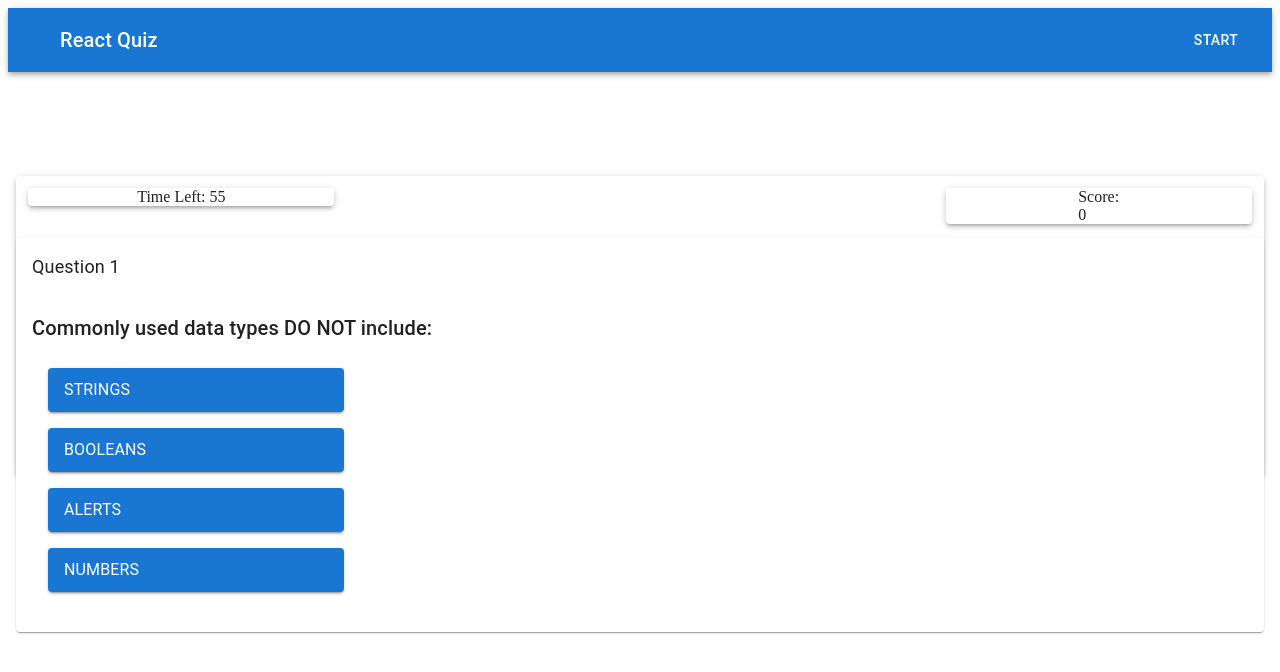
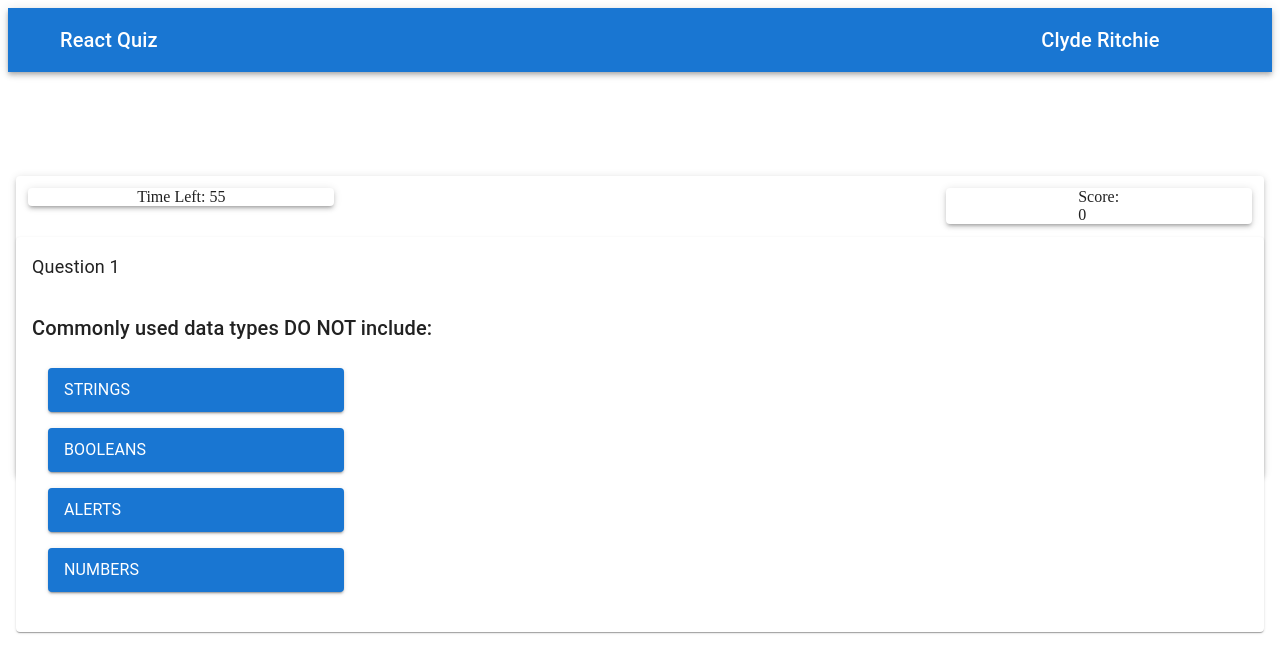
Before and after one commit to Clyderitchie/quiz, a React (Vite) app in the folder reactQuiz/: page / in a window 1280 px wide. Shown: the top 672 px of the page. Built offline with nearby package versions, Linux system fonts and the light colour scheme.

Commit message:
Updated nav

```diff
--- a/reactQuiz/src/components/nav/nav.jsx
+++ b/reactQuiz/src/components/nav/nav.jsx
@@ -23,12 +23,14 @@ function Nav() {
                             aria-label="menu"
                             sx={{ mr: 2 }}
                         >
-                            {/* <MenuIcon /> */}
+
                         </IconButton>
-                        <Typography variant="h6" component="div" sx={{ flexGrow: 1 }}>
+                        <Typography variant="h6" component="div" sx={{ flexGrow: 5 }}>
                             React Quiz
                         </Typography>
-                        <Button color="inherit">Start</Button>
+                        <Typography variant="h6" sx={{ flexGrow: .5 }}>
+                            Clyde Ritchie
+                        </Typography>
                     </Toolbar>
                 </AppBar>
             </Box>
```
